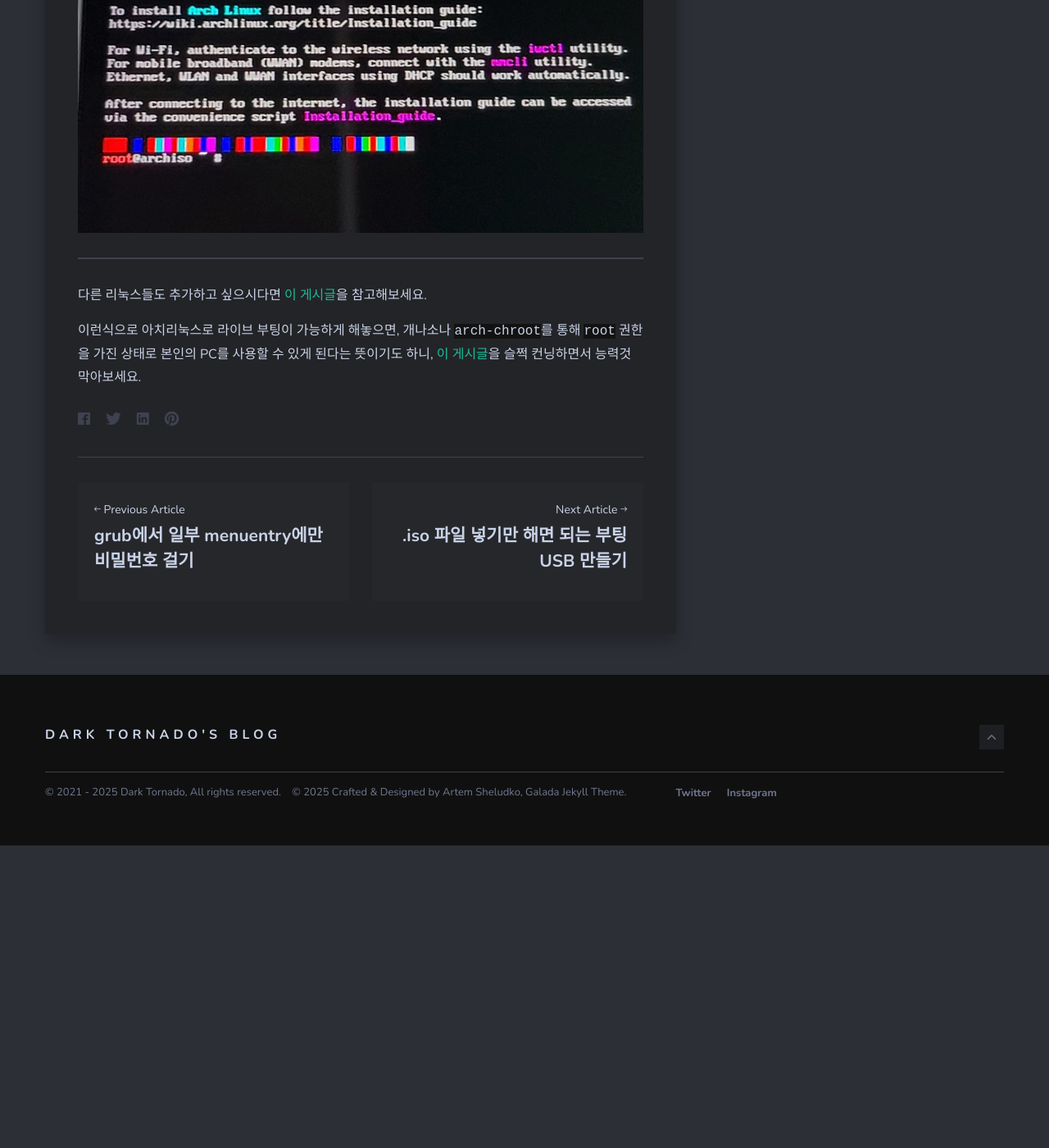
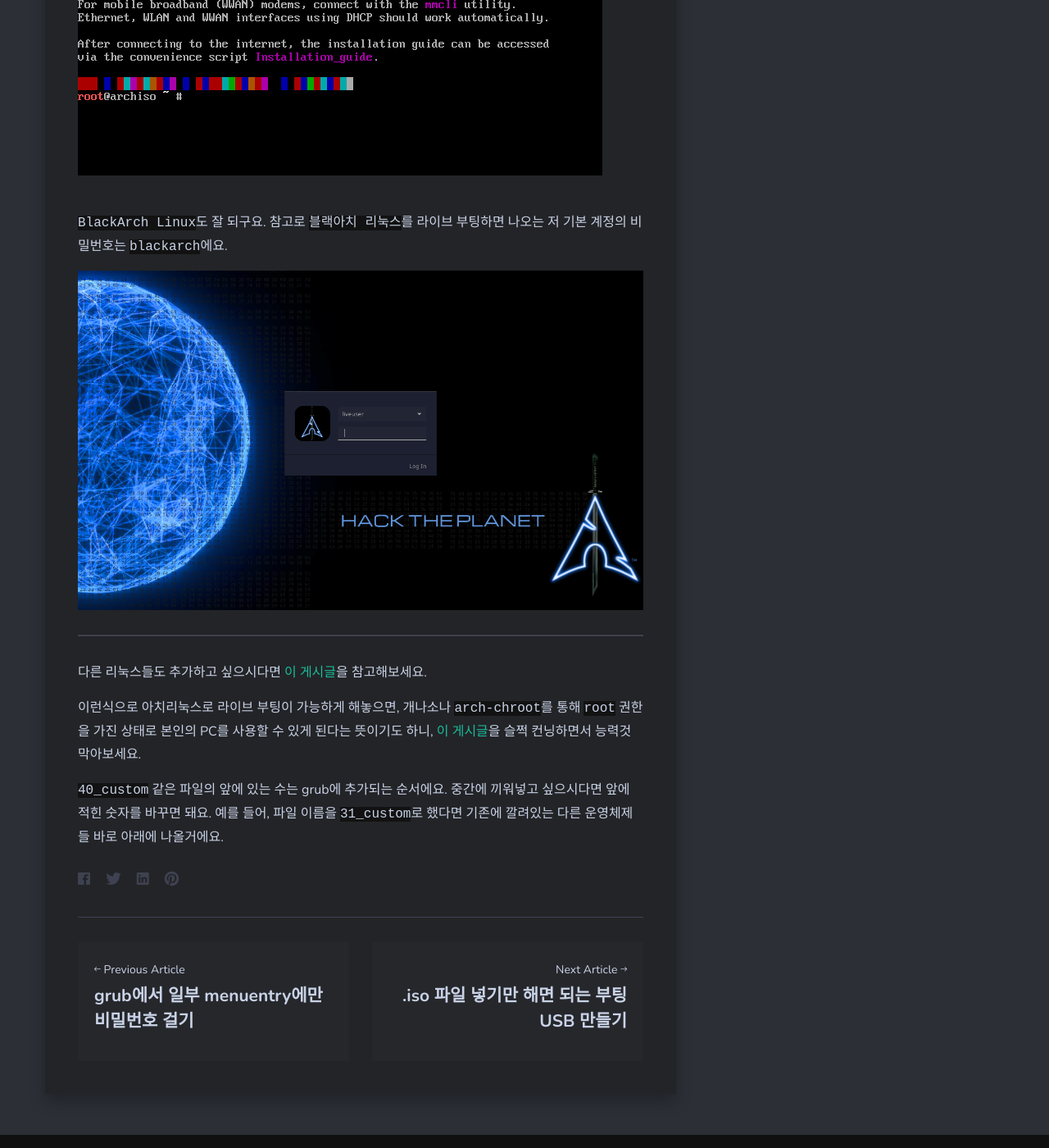
Before and after one commit to DarkTornado/blog, a Jekyll site: the page built from _posts/2023-05-20-archlinux-liveboot-grub.md, in a window 1280 px wide and 1400 px high, scrolled down 3359 px. Shown: the whole window at 82% size. Built offline with Jekyll 4.4.1, drawn with Linux system fonts in a browser that asks for light colours; nearby versions of some CDN libraries; before the commit the page ends 4390 px from its top, so only the background shows below that; some of the changed text lies outside the part shown.

Commit message:
image changed

````diff
--- a/_posts/2023-05-20-archlinux-liveboot-grub.md
+++ b/_posts/2023-05-20-archlinux-liveboot-grub.md
@@ -38,7 +38,7 @@
 <br>
 일단 전 이런식으로 적었고,
 
-![image]({{site.url}}{{site.baseurl}}/assets/images/thumb/archlinux-liveboot-grub.png)
+![image]({{site.url}}{{site.baseurl}}/assets/images/archlinux-liveboot-grub/2.png)
 
 <br>
 이제 `update-grub` 같은걸 하면,
@@ -49,14 +49,20 @@
 ```
 
 <br>
-이런식으로 SSD 등에 넣어둔 아치 리눅스 .iso 파일로 라이브 부팅하는 메뉴가 `grub`에 추가될거에요.
+이런식으로 SSD 등에 넣어둔 아치 리눅스 .iso 파일로 라이브 부팅하는 메뉴가 `grub`에 추가되었어요.
 
-![image]({{site.url}}{{site.baseurl}}/assets/images/archlinux-liveboot-grub/2.jpg)
+![image]({{site.url}}{{site.baseurl}}/assets/images/thumb/archlinux-liveboot-grub.png)
 
 <br>
-잘 되네요.
+`Arch Linux` 라이브 부팅이 잘 되네요.
 
-![image]({{site.url}}{{site.baseurl}}/assets/images/archlinux-liveboot-grub/3.jpg)
+![image]({{site.url}}{{site.baseurl}}/assets/images/archlinux-liveboot-grub/3.png)
+
+<br>
+`BlackArch Linux`도 잘 되구요.
+참고로 `블랙아치 리눅스`를 라이브 부팅하면 나오는 저 기본 계정의 비밀번호는 `blackarch`에요.
+
+![image]({{site.url}}{{site.baseurl}}/assets/images/archlinux-liveboot-grub/4.png)
 
 ***
 
@@ -64,3 +70,6 @@
 
 이런식으로 아치리눅스로 라이브 부팅이 가능하게 해놓으면, 개나소나 `arch-chroot`를 통해 `root` 권한을 가진 상태로 본인의 PC를 사용할 수 있게 된다는 뜻이기도 하니,
 [이 게시글]({{site.url}}{{site.baseurl}}/grub-menuentry-password/)을 슬쩍 컨닝하면서 능력것 막아보세요.
+
+`40_custom` 같은 파일의 앞에 있는 수는 grub에 추가되는 순서에요. 중간에 끼워넣고 싶으시다면 앞에 적힌 숫자를 바꾸면 돼요.
+예를 들어, 파일 이름을 `31_custom`로 했다면 기존에 깔려있는 다른 운영체제들 바로 아래에 나올거에요.
````
Also changed, not shown: assets/images/archlinux-liveboot-grub/2.jpg (deleted), assets/images/archlinux-liveboot-grub/2.png (added), assets/images/archlinux-liveboot-grub/3.jpg (deleted), assets/images/archlinux-liveboot-grub/3.png (added), assets/images/archlinux-liveboot-grub/4.png (added), assets/images/thumb/archlinux-liveboot-grub.png.
